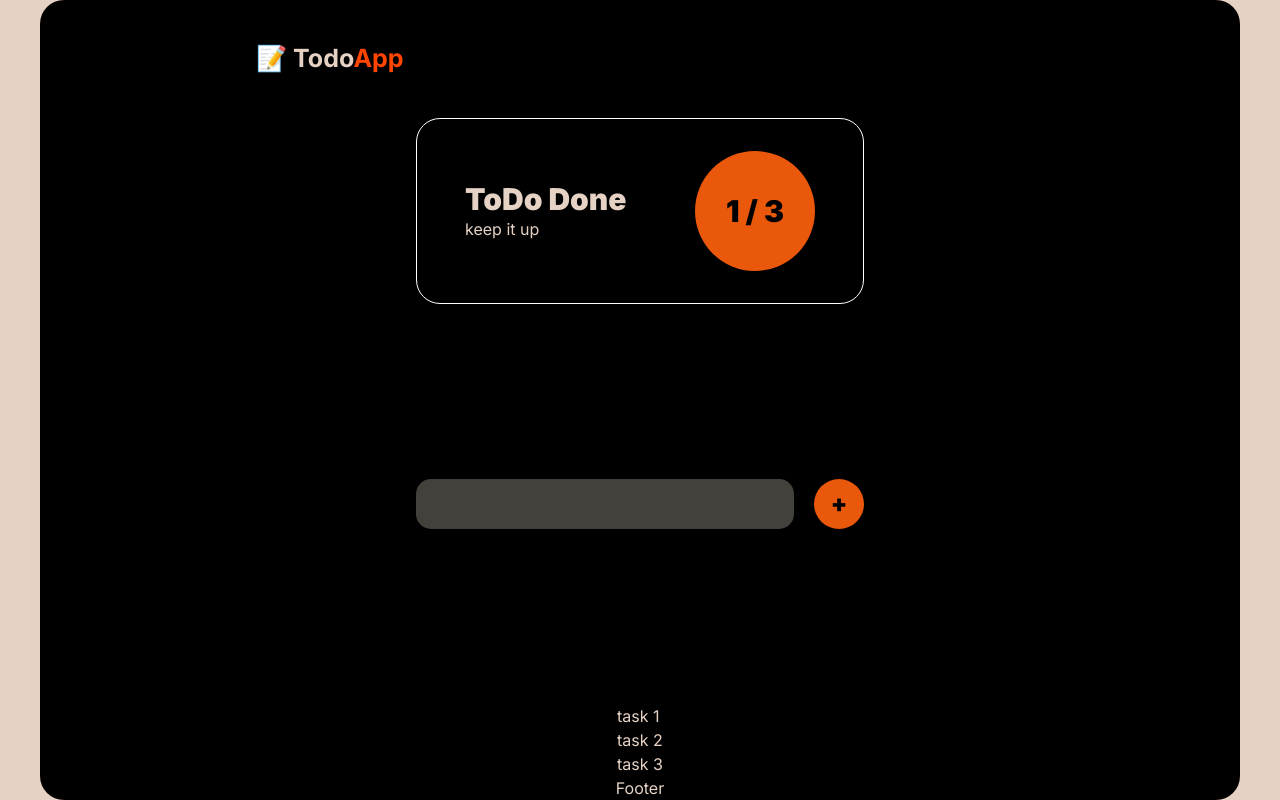
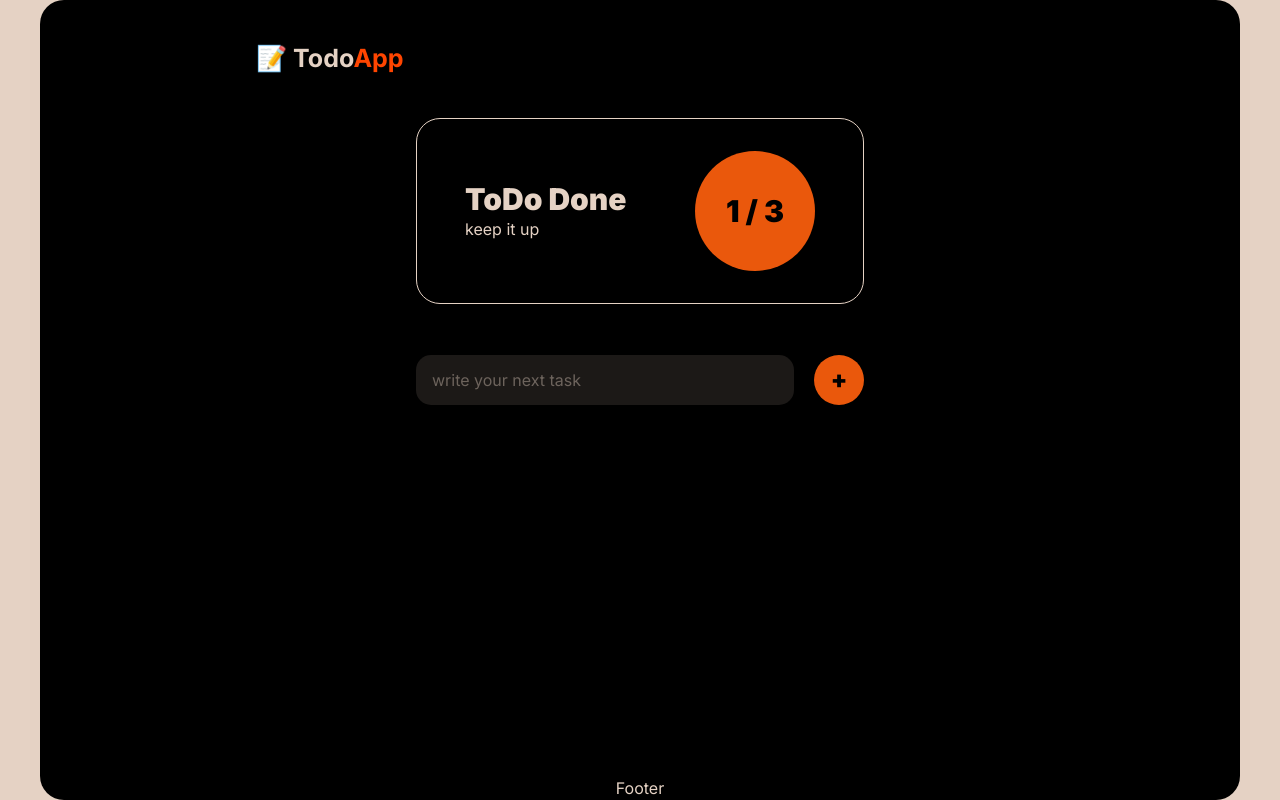
Before and after one commit to LiquidN2/vue-todo-app, a Vue app: page / in a window 1280 px wide. Built offline with nearby package versions, Linux system fonts and the light colour scheme.

Commit message:
added state management for tasks

```diff
--- a/src/components/ResultUpdate.vue
+++ b/src/components/ResultUpdate.vue
@@ -1,6 +1,6 @@
 <template>
   <div
-    class="w-full bg-black border border-white rounded-3xl px-12 py-8 flex justify-between items-center"
+    class="w-full bg-black border border-[#e5d2c4] rounded-3xl px-12 py-8 flex justify-between items-center"
   >
     <div>
       <div class="text-3xl font-[900]">ToDo Done</div>
--- a/src/components/TaskInput.vue
+++ b/src/components/TaskInput.vue
@@ -1,8 +1,31 @@
+<script setup lang="ts">
+import { ref } from 'vue'
+import { useTaskStore } from '@/stores/tasks'
+
+const task = ref('')
+const { addTask } = useTaskStore()
+const onSubmit = () => {
+  if (!task.value) return
+  addTask(task.value)
+  task.value = ''
+}
+</script>
+
 <template>
-  <div class="w-full flex flex-row justify-between items-center`">
-    <input type="text" name="task" id="task" class="flex-grow bg-stone-700 rounded-[15px] px-4 py-3"/>
-    <button class="ml-5 bg-orange-600 rounded-full h-[50px] w-[50px] flex justify-center items-center">
+  <form class="w-full flex flex-row justify-between items-center`" @submit.prevent="onSubmit">
+    <input
+      type="text"
+      name="task"
+      id="task"
+      class="flex-grow bg-stone-900 rounded-[15px] px-4 py-3 placeholder:text-[#e5d2c4] placeholder:opacity-40 focus:outline-0"
+      placeholder="write your next task"
+      v-model="task"
+      required
+    />
+    <button
+      class="ml-5 bg-orange-600 rounded-full h-[50px] w-[50px] flex justify-center items-center"
+    >
       <span class="text-black text-2xl font-[900]">+</span>
     </button>
-  </div>
+  </form>
 </template>
--- a/src/components/TaskItem.vue
+++ b/src/components/TaskItem.vue
@@ -1,7 +1,34 @@
 <script setup lang="ts">
-defineProps(['text'])
+import { ref } from 'vue'
+import { onClickOutside } from '@vueuse/core'
+
+import { useTaskStore } from '@/stores/tasks'
+
+const props = defineProps(['id', 'text'])
+
+const inputValue = ref<string>(props.text)
+const inputDisabled = ref(true)
+const inputRef = ref(null)
+const { deleteTask, updateTask } = useTaskStore()
+
+function handleEdit() {
+  inputDisabled.value = false
+}
+
+onClickOutside(inputRef, () => {
+  inputDisabled.value = true
+  updateTask(props.id, props.text)
+})
 </script>
 
 <template>
-  <div>{{ text }}</div>
+  <div
+    class="flex justify-between bg-stone-900 text-[#e5d2c4] border-[1px] border-[#e5d2c4] rounded-lg px-6 py-3"
+  >
+    <input type="text" :disabled="inputDisabled" ref="inputRef" v-model="inputValue" />
+    <div>
+      <button class="mr-2" @click="handleEdit">✏️</button>
+      <button @click="() => deleteTask(id)">🗑️</button>
+    </div>
+  </div>
 </template>
--- a/src/components/TaskList.vue
+++ b/src/components/TaskList.vue
@@ -1,10 +1,20 @@
 <script setup lang="ts">
+import { useTaskStore } from '@/stores/tasks'
 import TaskItem from './TaskItem.vue'
-const tasks = ['task 1', 'task 2', 'task 3']
+
+const { tasks } = useTaskStore()
 </script>
 
 <template>
-  <div>
-    <TaskItem v-for="(task, index) in tasks" :key="index" :text="task" />
+  <div class="w-full h-[300px] mb-5 overflow-auto">
+    <TaskItem v-for="{ id, text } in tasks" :key="id" :text="text" :id="id" />
   </div>
 </template>
+
+<style lang="scss" scoped>
+div {
+  & > *:not(:last-child) {
+    margin-bottom: 20px;
+  }
+}
+</style>
--- /dev/null
+++ b/src/stores/tasks.ts
@@ -0,0 +1,45 @@
+import { ref } from 'vue'
+import { defineStore } from 'pinia'
+import ShortUniqueId from 'short-unique-id'
+
+interface Task {
+  id: string
+  text: string
+}
+
+export const useTaskStore = defineStore('tasks', () => {
+  const tasks = ref<Task[]>([])
+
+  function addTask(text: string): void {
+    if (!text) return
+    const { randomUUID } = new ShortUniqueId({ length: 10 })
+    tasks.value.push({ id: randomUUID(), text })
+  }
+
+  function findTaskIndexById(id: string): number | null {
+    if (!id) return null
+    const index = tasks.value.findIndex((task) => task.id === id)
+    return index >= 0 ? index : null
+  }
+
+  // function findTaskById(id: string): Task | null {
+  //   const index = findTaskIndexById(id)
+  //   return !index ? null : tasks.value[index]
+  // }
+
+  function deleteTask(id: string): void {
+    if (!id || tasks.value.length === 0) return
+    const index = findTaskIndexById(id)
+    if (!index) return
+    tasks.value.splice(index, 1)
+  }
+
+  function updateTask(id: string, text: string): void {
+    if (!id || !text || tasks.value.length === 0) return
+    const index = findTaskIndexById(id)
+    if (!index) return
+    tasks.value[index].text = text
+  }
+
+  return { tasks, addTask, deleteTask, updateTask }
+})
```
Also changed, not shown: package.json (+8 -6 lines), 1 other file (tests, documents, lock files or other folders).
